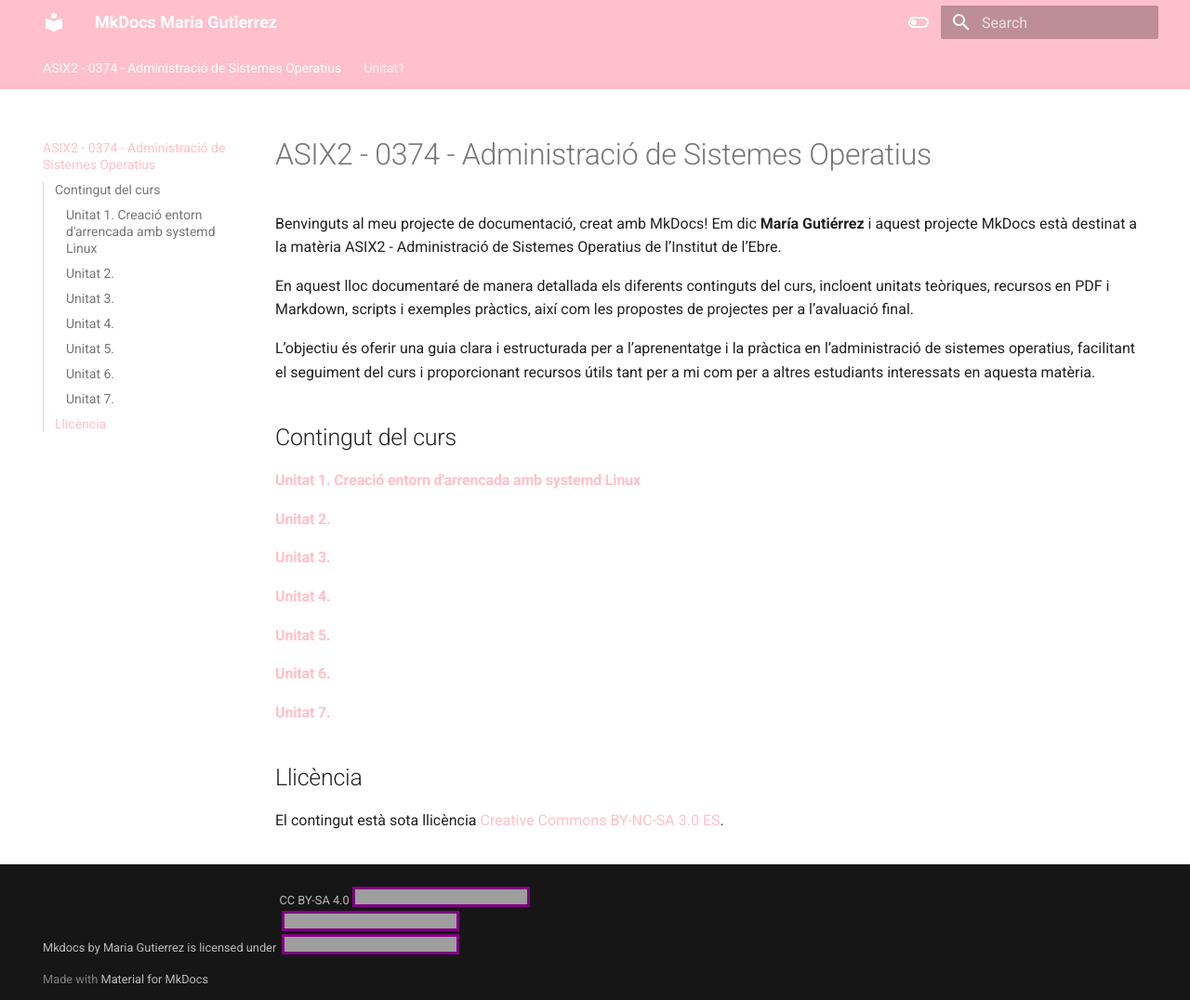
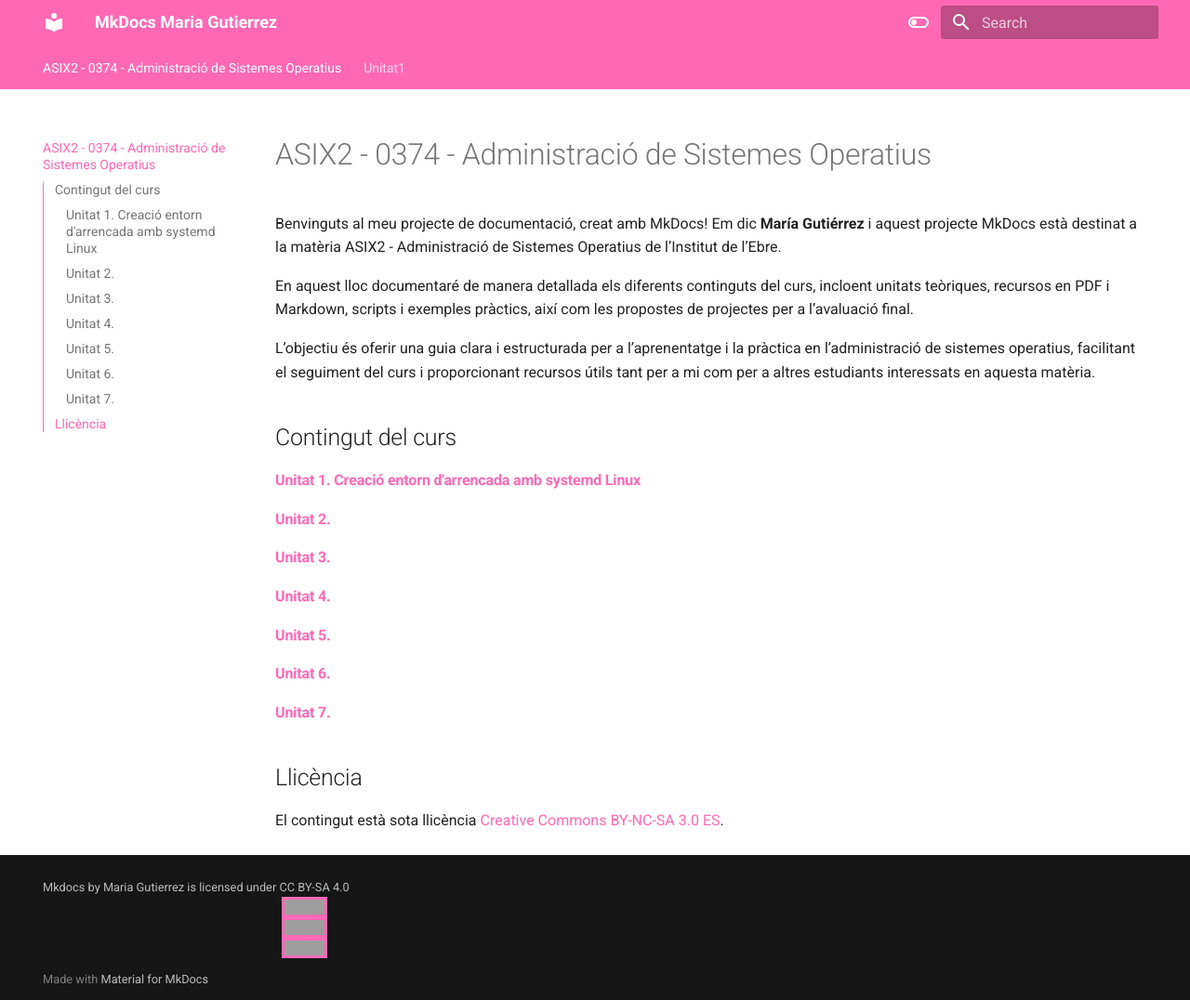
Before and after one commit to mariagutierrez03/projecte-asix2, an MkDocs documentation site: the page built from docs/index.md, in a window 1280 px wide and 1076 px high. Shown: the whole window at 93% size. Built offline with MkDocs 1.6.1 and Material for MkDocs 9.7.7, drawn with Linux system fonts in a browser that asks for light colours; grey boxes are pictures that could not be loaded.

Commit message:
Update image display and color scheme variables

```diff
--- a/docs/stylesheets/extra.css
+++ b/docs/stylesheets/extra.css
@@ -1,30 +1,30 @@
 img {
-    display: right;
+    display: block;
     margin-left: auto;
     margin-right: auto;
-    border: 3px solid purple; /* Borde blanco de 2px */
-    max-width: 200px; /* Tamaño máximo de la imagen */
-    width: 60%; /* Asegura que se ajuste al contenedor */
+    border: 3px solid var(--md-primary-fg-color); /* usa el color principal del tema */
+    max-width: 200px;
+    width: 60%;
 }
 
 /* Paleta para el esquema por defecto */
 [data-md-color-scheme="default"] {
-  --md-primary-fg-color:        #FFC0CB; /* rosa principal */
-  --md-primary-fg-color--light: #FFD6DD; /* versión clara */
-  --md-primary-fg-color--dark:  #FF99AA; /* versión oscura */
+  --md-primary-fg-color:        #FF69B4; /* rosa principal más oscuro */
+  --md-primary-fg-color--light: #FF85C1; /* versión clara */
+  --md-primary-fg-color--dark:  #C0507C; /* versión oscura */
 
-  --md-accent-fg-color:         #FFB6C1; /* accent rosa */
-  --md-accent-fg-color--light:  #FFD1DC;
-  --md-accent-fg-color--dark:   #FF85A2;
+  --md-accent-fg-color:         #FF5CAD; /* accent rosa */
+  --md-accent-fg-color--light:  #FF7CC1;
+  --md-accent-fg-color--dark:   #C04888;
 }
 
 /* Paleta para el esquema slate (opcional) */
 [data-md-color-scheme="slate"] {
-  --md-primary-fg-color:        #FFC0CB;
-  --md-primary-fg-color--light: #FFD6DD;
-  --md-primary-fg-color--dark:  #FF99AA;
+  --md-primary-fg-color:        #FF69B4;
+  --md-primary-fg-color--light: #FF85C1;
+  --md-primary-fg-color--dark:  #C0507C;
 
-  --md-accent-fg-color:         #FFB6C1;
-  --md-accent-fg-color--light:  #FFD1DC;
-  --md-accent-fg-color--dark:   #FF85A2;
+  --md-accent-fg-color:         #FF5CAD;
+  --md-accent-fg-color--light:  #FF7CC1;
+  --md-accent-fg-color--dark:   #C04888;
 }
```
